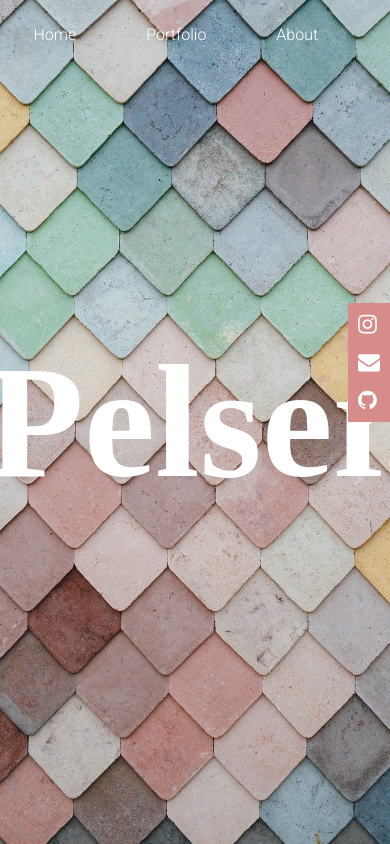
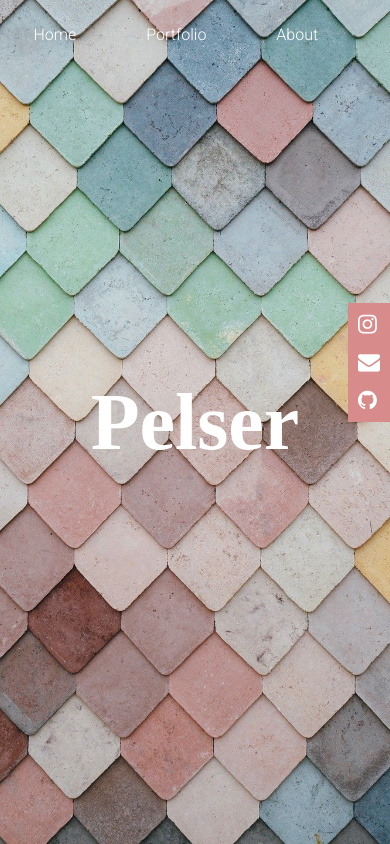
Before and after one commit to seanp97/sean-pelser-portfolio, a React (Create React App) app: page / in a window 390 px wide. Shown: the top 844 px of the page. Built offline with nearby package versions, Linux system fonts and the light colour scheme; a web font is replaced by a local one.

Commit message:
Update App.css

```diff
--- a/src/App.css
+++ b/src/App.css
@@ -295,4 +295,8 @@ nav ul a:not(:last-of-type) {
     nav ul a {
 	font-size: 16px;
     }
+
+    .parallax h1 {
+	font-size: 5rem;
+    }
 }
```
